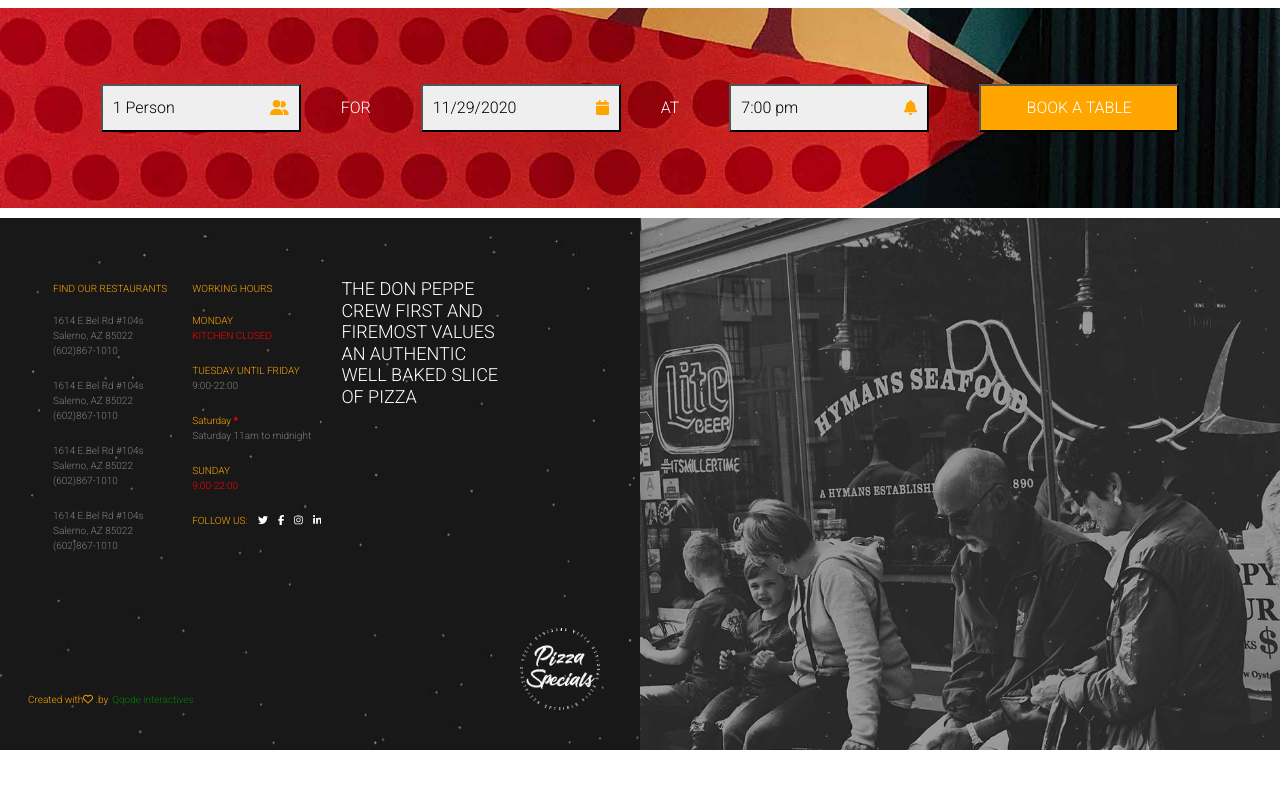
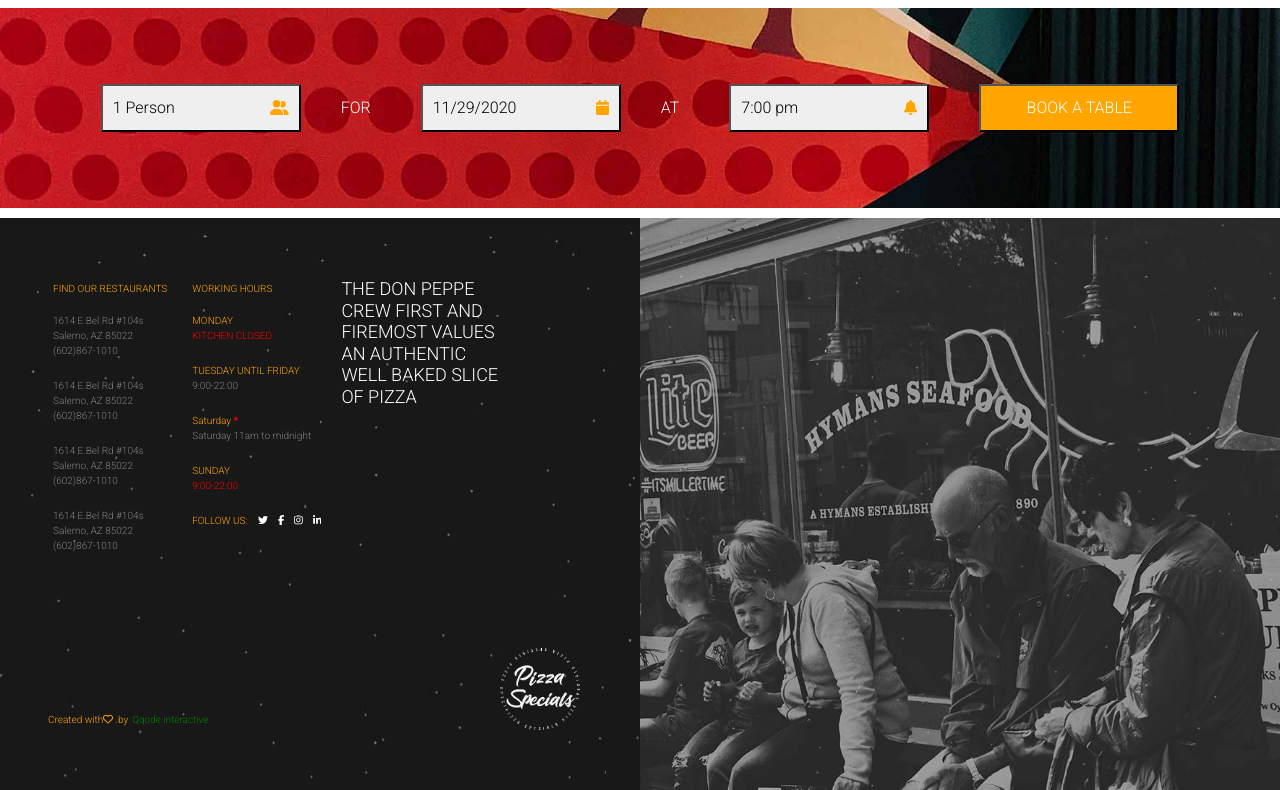
Before and after one commit to Nali1919/proj-html-vuejs, a Vue app: page / in a window 1280 px wide. Shown: the part 3625-4415 px from the top of the page. Before the commit the page ends 4375 px from the top, so only its background shows below. Built offline with nearby package versions, Linux system fonts and the light colour scheme.

Commit message:
Modifiche Generali

```diff
--- a/src/components/FooterComponent.vue
+++ b/src/components/FooterComponent.vue
@@ -66,7 +66,7 @@
         <div class="footer-basso">
           <div>
             <div> <span class="orange">Created with<i class="fa-regular fa-heart"></i> .by</span> <span
-                class="green">Qqode interactives</span>
+                class="green">Qqode interactive</span>
             </div>
           </div>
           <div>
@@ -172,7 +172,7 @@ h4 {
   justify-content: space-between;
   align-items: flex-end;
   color: white;
-  margin: 20px;
+  margin: 40px;
 }
 
 .footer-img {
--- a/src/components/HeaderComponent.vue
+++ b/src/components/HeaderComponent.vue
@@ -32,7 +32,9 @@
     <img class="urban" src="../assets/img/h3-rev-img-5.png" alt="">
     <img class="pizza" src="../assets/img/h3-rev-img-6.png" alt="">
 
-<div class="title"><h5>Sedi Urban:</h5></div>
+    <div class="title">
+      <h5>Sedi Urban:</h5>
+    </div>
     <div v-for="city in Citta" :key="city.ristorante">
       <div class="flex">
         {{city.citta}}:
@@ -63,12 +65,13 @@ export default {
 </script>
 
 <style lang="scss" scoped>
-.ac-container{
+.ac-container {
   background-image: url(../assets/img/background-img-header.png);
   height: 450px;
   position: relative;
 }
-.urban{
+
+.urban {
   width: 500px;
   position: absolute;
   margin: auto;
@@ -77,7 +80,8 @@ left: 0;
   right: 0;
   bottom: 0;
 }
-.pizza{
+
+.pizza {
   width: 200px;
   position: absolute;
   margin: auto;
@@ -86,10 +90,8 @@ left: 0;
   right: 0;
   bottom: 0;
 }
-.jj{
-width: 50px;
-}
-.navbar{
+
+.navbar {
   display: flex;
   justify-content: space-evenly;
   align-items: flex-start;
@@ -97,76 +99,77 @@ padding: 30px;
   margin-left: 50px;
 
 }
-button{
+
+button {
   color: white;
   background-color: orange;
   border: 0;
   padding: 5px;
   font-size: 10px;
 }
-.link-menu{
+
+.link-menu {
   display: flex;
   align-items: flex-start;
   column-gap: 20px;
 }
-.don-peppe-img{
+
+.don-peppe-img {
   width: 70px;
 }
-a,span{
+
+a,
+span {
   text-decoration: none;
   font-size: 10px;
   color: white;
 }
-.baffo{
+
+.baffo {
   display: inline;
   width: 15px;
   position: relative;
   left: 18px;
   top: 1px;
 }
-.delivery{
+
+.delivery {
   width: 20px;
   position: relative;
   bottom: 2px;
 }
-.consegna{
+
+.consegna {
   display: flex;
   align-items: flex-start;
   column-gap: 5px;
 }
-.cerca{
+
+.cerca {
   display: flex;
   align-items: flex-start;
   column-gap: 5px;
 }
-.fa-magnifying-glass{
+
+.fa-magnifying-glass {
   color: white;
   font-size: 12px;
 }
-.terza-section{
+
+.terza-section {
   display: flex;
   column-gap: 15px;
 }
-.flex{
+
+.flex {
   display: flex;
   color: white;
   padding: 10px;
 
 }
-.title{
+
+.title {
   color: red;
   padding: 10px;
 }
-
-
-
-
-
-
-
-
-
-
-
-
 </style>
--- a/src/components/ImageMainComponent.vue
+++ b/src/components/ImageMainComponent.vue
@@ -2,19 +2,19 @@
     <div class="ac-container my-1">
         <div class="ac-row ">
             <div class="col img-1">
-            <img  src="../assets/img/h3-img-1.jpg" alt="">
+                <img src="../assets/img/h3-img-1.jpg" alt="">
                 <div class="hidden-menu">
                     <i class="fa-solid fa-eye"></i>
                 </div>
             </div>
             <div class="col img-2">
-            <img  src="../assets/img/h3-img-2.jpg" alt="">
+                <img src="../assets/img/h3-img-2.jpg" alt="">
                 <div class="hidden-menu">
                     <i class="fa-solid fa-eye"></i>
                 </div>
             </div>
             <div class="col img-3">
-            <img  src="../assets/img/h3-img-3.jpg" alt="">
+                <img src="../assets/img/h3-img-3.jpg" alt="">
                 <div class="hidden-menu">
                     <i class="fa-solid fa-eye"></i>
                 </div>
@@ -39,18 +39,24 @@ name: 'ImageMainComponent'
 </script>
 
 <style lang="scss" scoped>
-.ac-container img{
+.ac-container img {
     width: 100%;
 }
-.ac-row{
+
+.ac-row {
     display: flex;
     column-gap: 2px;
 }
-.img-1, .img-2, .img-3, .img-4{
+
+.img-1,
+.img-2,
+.img-3,
+.img-4 {
     position: relative;
     overflow-y: hidden;
 }
-.hidden-menu{
+
+.hidden-menu {
     display: flex;
     justify-content: center;
     align-items: center;
@@ -65,25 +71,28 @@ bottom: 0;
     margin: auto;
     opacity: 0;
 }
-.img-1:hover .hidden-menu{
-opacity: 1;
-}
-.img-2:hover .hidden-menu{
-opacity: 1;
-}
-.img-3:hover .hidden-menu{
-opacity: 1;
-}
-.img-4:hover .hidden-menu{
+
+.img-1:hover .hidden-menu {
     opacity: 1;
 }
 
-.fa-eye{
+.img-2:hover .hidden-menu {
+    opacity: 1;
+}
+
+.img-3:hover .hidden-menu {
+    opacity: 1;
+}
+
+.img-4:hover .hidden-menu {
+    opacity: 1;
+}
+
+.fa-eye {
     color: white;
-background-color: red;
-width: 50px;
+    background-color: brown;
+    width: 30px;
+    padding: 5px;
     border-radius: 50%;
 }
-
-
 </style>
```
Lines whose indentation alone changed are shown as unchanged.
